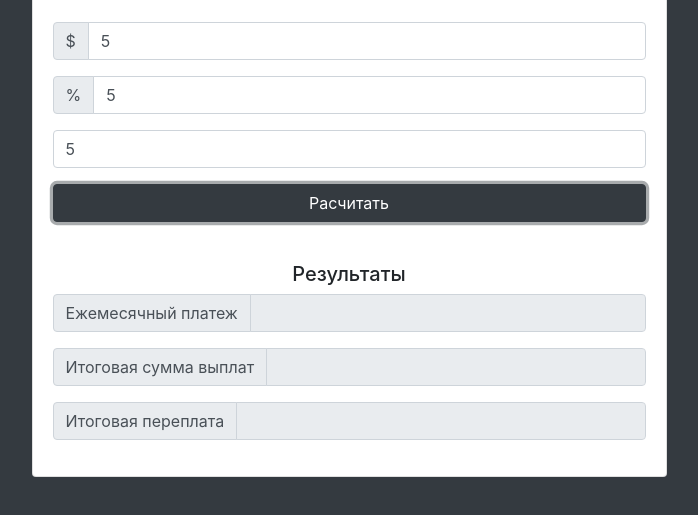
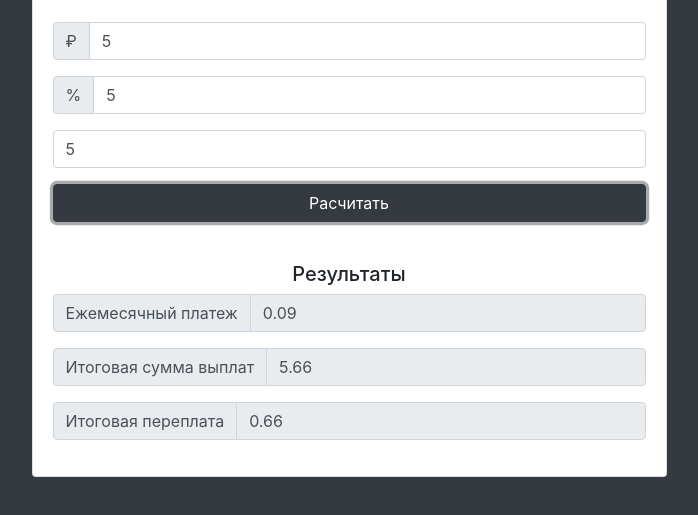
Before and after one commit to maeshchenko/loan-calculator, a plain HTML site: page index.html in a window 1280 px wide. Both pictures are taken after typing "5", "5", "5" into the empty fields and a click on the input "Расчитать". Shown: the part 119-634 px from the top of the page, without its empty margins (291-989 px from the left). Drawn offline with nearby package versions, Linux system fonts and the light colour scheme.

Commit message:
compute monthly payment

```diff
--- a/app.js
+++ b/app.js
@@ -10,11 +10,23 @@ function calculateResults(e){
   const years = document.getElementById('years');
   const monthlyPayment = document.getElementById('monthly-payment');
   const totalPayment = document.getElementById('total-payment');
+  const totalInterest = document.getElementById('total-interest');
 
   const principal = parseFloat(amount.value);
   const calculatedInterest = parseFloat(interest.value) / 100 / 12
   const calculatedPayments = parseFloat(years.value) * 12;
 
+  //Compute monthly payment
+  const x = Math.pow(1 + calculatedInterest, calculatedPayments);
+  const monthly = (principal*x*calculatedInterest)/(x-1);
+
+  if (isFinite(monthly)){
+    monthlyPayment.value = monthly.toFixed(2);
+    totalPayment.value = (monthly * calculatedPayments).toFixed(2);
+    totalInterest.value = ((monthly * calculatedPayments) - principal).toFixed(2);
+  }else{
+    console.log('check your numbers');
+  }
 
   e.preventDefault();
 }
--- a/index.html
+++ b/index.html
@@ -20,7 +20,7 @@
               <div class="form-group">
                 <div class="input-group">
                   <div class="input-group-prepend">
-                      <span class="input-group-text">$</span>
+                      <span class="input-group-text">&#8381;</span>
                   </div>
                   <input type="number" class="form-control" id="amount" placeholder="Сумма кредита">
                 </div>
```
